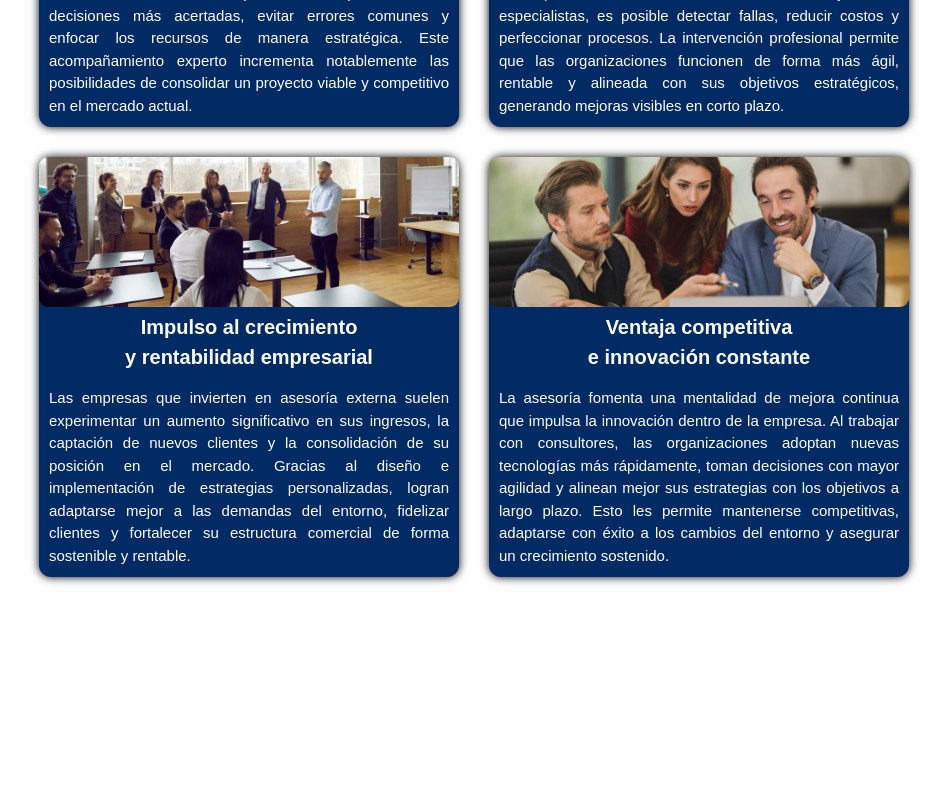
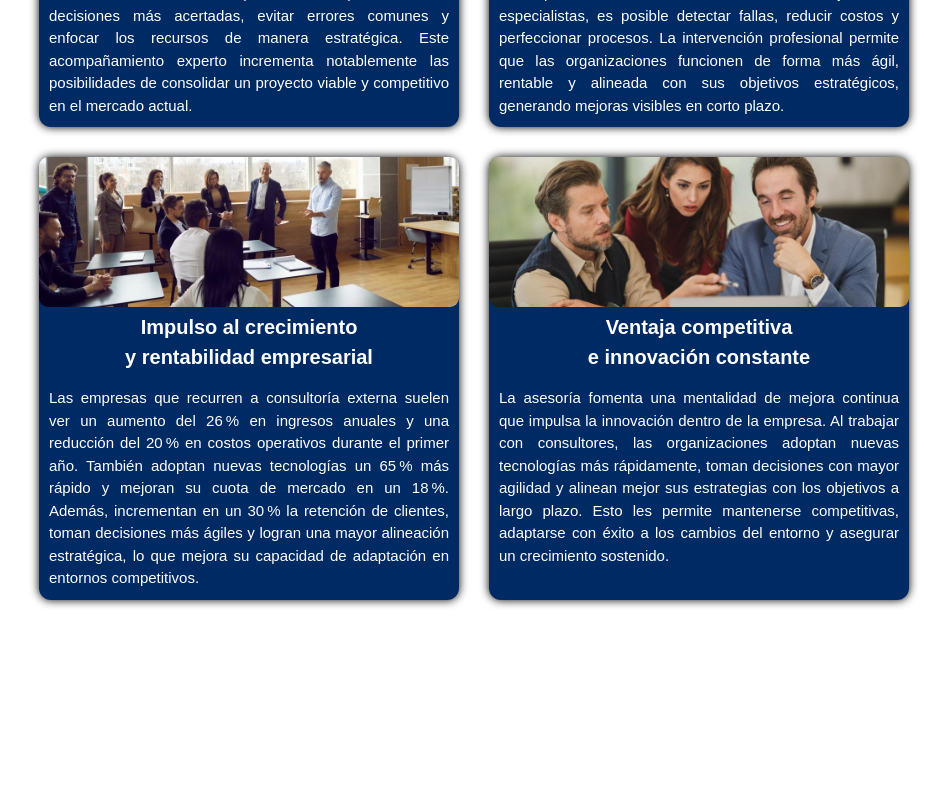
Before and after one commit to cris1059/bussinexa, a React (Vite) app in the folder frontend/: page / in a window 1280 px wide. Shown: the part 2462-3247 px from the top of the page, without its empty margins (166-1113 px from the left). Built offline with nearby package versions, Linux system fonts and the light colour scheme.

Commit message:
Se agregaron actualizaciones

```diff
--- a/frontend/src/assets/css/experiencia.css
+++ b/frontend/src/assets/css/experiencia.css
@@ -39,7 +39,7 @@ margin: 25px 0;
 .texto-desplegable h2,
 .texto-desplegable h3 {
   margin: 0;
-  padding: 0;
+  padding: 0 10px;
   opacity: 1;
   transition: opacity 0.5s ease;
 }
--- a/frontend/src/templates/Beneficios.jsx
+++ b/frontend/src/templates/Beneficios.jsx
@@ -35,7 +35,7 @@ function Beneficios() {
                                 <img src={Cont} alt="" />
                             </div>
                             <h2>Impulso al crecimiento <br/> y rentabilidad empresarial</h2>
-                            <h4>Las empresas que invierten en asesoría externa suelen experimentar un aumento significativo en sus ingresos, la captación de nuevos clientes y la consolidación de su posición en el mercado. Gracias al diseño e implementación de estrategias personalizadas, logran adaptarse mejor a las demandas del entorno, fidelizar clientes y fortalecer su estructura comercial de forma sostenible y rentable.</h4>
+                            <h4>Las empresas que recurren a consultoría externa suelen ver un aumento del 26 % en ingresos anuales y una reducción del 20 % en costos operativos durante el primer año. También adoptan nuevas tecnologías un 65 % más rápido y mejoran su cuota de mercado en un 18 %. Además, incrementan en un 30 % la retención de clientes, toman decisiones más ágiles y logran una mayor alineación estratégica, lo que mejora su capacidad de adaptación en entornos competitivos.</h4>
                         </div>
                         <div className='apartado'>
                             <div className='img'>
```
